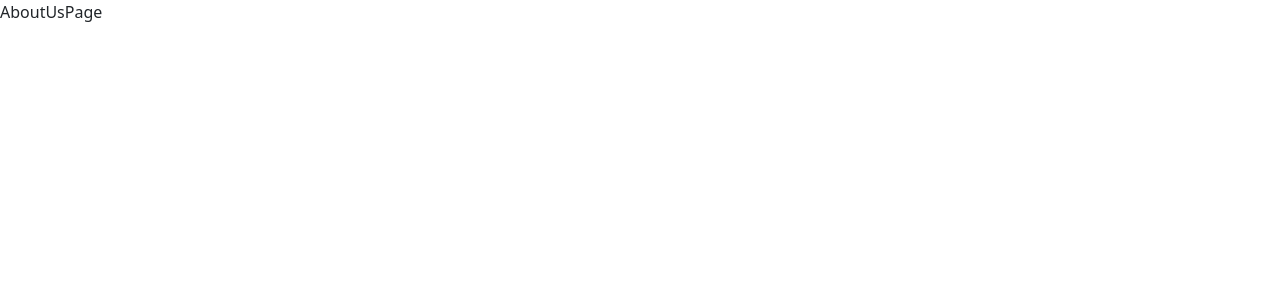
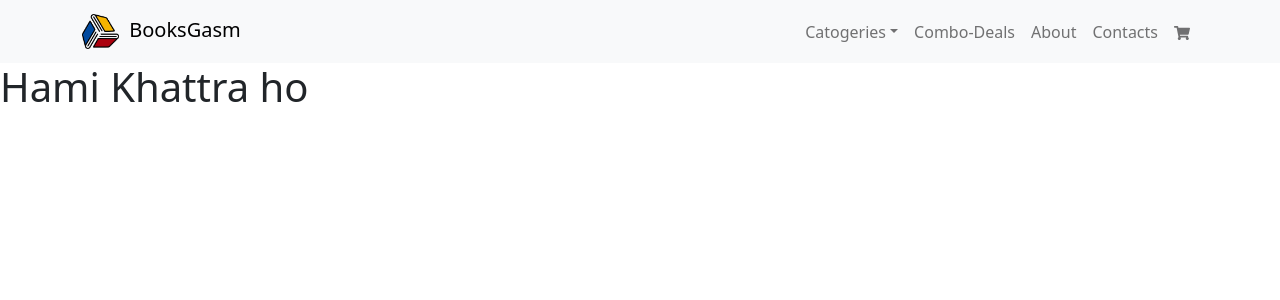
Before and after one commit to lavizp/BooksgasmNepalWebsite, a React (Create React App) app: page /about in a window 1280 px wide. Shown: the top 300 px of the page. Built offline with nearby package versions, Linux system fonts and the light colour scheme.

Commit message:
Remove Bug

```diff
--- a/src/Components/CartBookLists/CartBookList.js
+++ b/src/Components/CartBookLists/CartBookList.js
@@ -8,14 +8,6 @@ export default function CartBookList() {
   const [cartDatas, setCartDatas] = useState([]);
   const cartData = collection(db, "Cart");
 
-  useEffect(() => {
-    const getUsers = async () => {
-      const data = await getDocs(cartData);
-      setCartDatas(data.docs.map((doc) => ({ ...doc.data(), id: doc.id })));
-    };
-
-    getUsers();
-  }, [cartDatas]);
   useEffect(() => {
     const getUsers = async () => {
       const data = await getDocs(cartData);
--- a/src/Components/SingleBook/SingleBookElement.js
+++ b/src/Components/SingleBook/SingleBookElement.js
@@ -29,31 +29,36 @@ export default function SingleBookElement({ title, id, author, price, image }) {
       });
       setAddedToCart(true);
       setcartText("Remove");
-      return;
-    }
+    } else {
+      console.log(cartID);
       setcartText("Removing");
 
       const book = doc(db, "Cart", cartID);
       await deleteDoc(book);
+      setAddedToCart(false);
       setcartText("Add to Cart");
-
-    setAddedToCart(true);
+    }
   };
 
   useEffect(() => {
     const getUsers = async () => {
       const data = await getDocs(cartData);
       setCartDatas(data.docs.map((doc) => ({ ...doc.data(), id: doc.id })));
+      console.log(cartDatas);
     };
 
     getUsers();
+  }, []);
+  useEffect(() => {
+    if (!addedToCart) {
       cartDatas.forEach((element) => {
         if (element.title == title) {
           setcartText("Remove");
           setAddedToCart(true);
         }
       });
-  }, []);
+    }
+  }, [cartDatas]);
   let navigate = useNavigate();
 
   const navigateToSingleBook = () => {
--- a/src/Pages/AboutUsPage.js
+++ b/src/Pages/AboutUsPage.js
@@ -1,5 +1,10 @@
 import React from "react";
-
+import NavBar from "../Components/Navbar/NavBar";
 export default function AboutUsPage() {
-  return <div>AboutUsPage</div>;
+  return (
+    <>
+      <NavBar />
+      <h1>Hami Khattra ho</h1>
+    </>
+  );
 }
```
Lines whose indentation alone changed are shown as unchanged.
